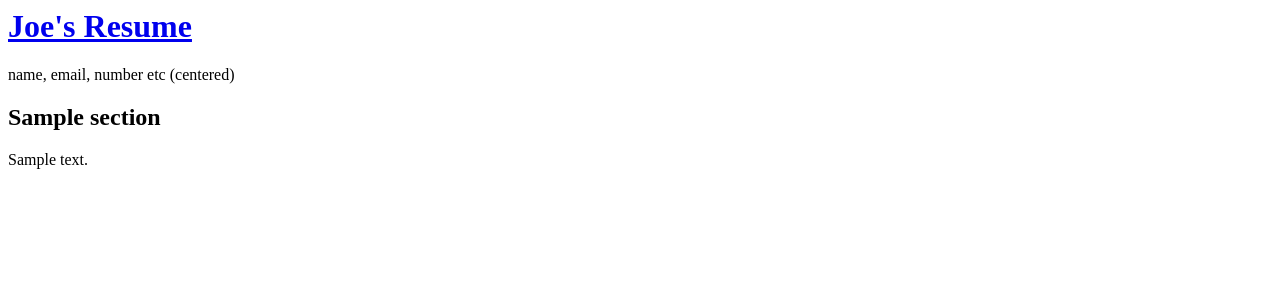
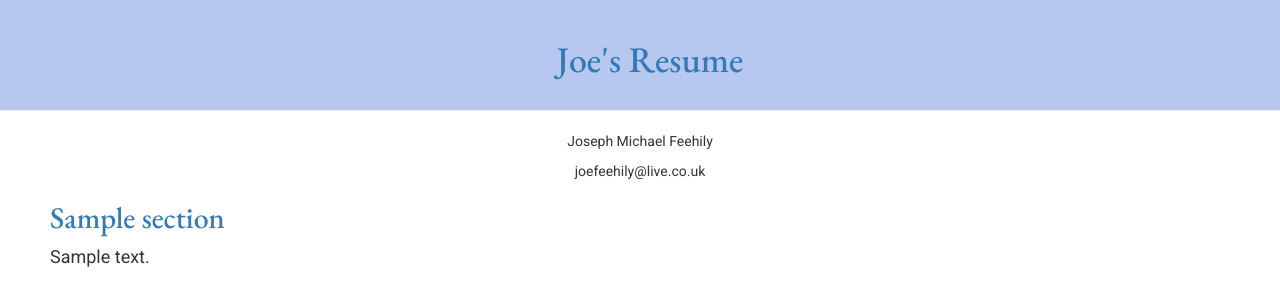
Before and after one commit to JoeFeehily/part2-cv, a Django app: page / in a window 1280 px wide. Shown: the top 306 px of the page. Run offline with Django 3.2, Linux system fonts and the light colour scheme; tables that the repository leaves empty hold one stand-in row (values such as "Sample post"); some libraries are stand-ins or nearby versions.

Commit message:
Created a form to allow edits to components and created html pages to display component details, edit page and relevant changes to views and urls

```diff
--- /dev/null
+++ b/cvsite/static/css/cvsite.css
@@ -0,0 +1,24 @@
+.page-header {
+    /*color: #2A64E8;*/
+    color: #154ED3;
+    background-color: #B6C8F0;
+    margin-top: 0;
+    padding: 20px 20px 20px 40px;
+    text-align: center;
+    font-family: 'EB Garamond';
+}
+
+.details {
+    text-align: center;
+    font-family: 'Roboto';
+}
+
+.list {
+    font-size: large;
+    font-family: 'Roboto';
+    padding-left: 50px;
+}
+
+h1 a, h2 a {
+    font-family: 'EB Garamond'; /*not changing titles*/
+}
--- /dev/null
+++ b/cvsite/templates/component_list.html
@@ -0,0 +1,10 @@
+{% extends 'mainsite.html' %}
+
+{% block content %}
+    {% for component in list %}
+        <div class="list">
+            <h2><a href="{% url 'component_edit' pk=component.pk %}">{{ component.title }}</a></h2>
+            <p>{{component.text|linebreaksbr}}</p>
+        </div>
+    {% endfor %}
+{% endblock %}
--- a/cvsite/templates/mainsite.html
+++ b/cvsite/templates/mainsite.html
@@ -1,19 +1,23 @@
+{% load static %}
 <html>
     <head>
         <title>Joe's Resume</title>
+        <link rel="stylesheet" href="//maxcdn.bootstrapcdn.com/bootstrap/3.2.0/css/bootstrap.min.css">
+        <link rel="stylesheet" href="//maxcdn.bootstrapcdn.com/bootstrap/3.2.0/css/bootstrap-theme.min.css">
+        <link href="https://fonts.googleapis.com/css2?family=EB+Garamond:wght@500;800&family=Roboto&display=swap" rel="stylesheet">  <!--Missing this... type="text/css"-->
+        <link rel="stylesheet" href="{% static 'css/cvsite.css' %}">
     </head>
     <body>
-        <div>
+        <div class="page-header">
             <h1><a href="/">Joe's Resume</a></h1>
         </div>
+        <div class ="details">
+            <p>Joseph Michael Feehily</p>
+            <p>joefeehily@live.co.uk</p>
+        </div>
         <div>
-            <p>name, email, number etc (centered)</p>
+        {% block content %}
+        {% endblock %}
         </div>
-        {% for component in list %}
-            <div>
-                <h2>{{component.title}}</h2>
-                <p>{{component.text|linebreaksbr}}</p>
-            </div>
-        {% endfor %}
     </body>
 </html>
--- a/cvsite/urls.py
+++ b/cvsite/urls.py
@@ -2,5 +2,7 @@ from django.conf.urls import url
 from . import views
 
 urlpatterns = [
-    url('', views.mainsite, name='mainsite'),
+    url('', views.component_list, name='component_list'),
+    url(r'^component/(?P<pk>[0-9]+)/$', views.component_detail, name='component_detail'),
+    url(r'^component/(?P<pk>[0-9]+)/$', views.component_edit, name='component_edit'),
 ]
--- a/cvsite/views.py
+++ b/cvsite/views.py
@@ -1,6 +1,25 @@
 from django.shortcuts import render
 from .models import Section
+from django.shortcuts import render, get_object_or_404
+from .forms import SectionForm
+from django.shortcuts import redirect
 
-def mainsite(request):
+def component_list(request):
     list = Section.objects.order_by('id')
-    return render(request, 'mainsite.html', {'list': list})
+    return render(request, 'component_list.html', {'list': list})
+
+def component_detail(request, pk):
+    component = get_object_or_404(Section, pk=pk)
+    return render(request, 'component_detail.html', {'component': component})
+
+def component_edit(request, pk):
+    component = get_object_or_404(Section, pk=pk)
+    if request.method == "POST":
+        form = SectionForm(request.POST, instance=component)
+        if form.is_valid():
+            component = form.save(commit=False)
+            component.save()
+            return redirect('component_list', pk=component.pk)
+    else:
+        form = SectionForm(instance=component)
+    return render(request, 'component_edit', {'form': form})
```
Also changed, not shown: cvsite/forms.py (added, +9 -0 lines), cvsite/templates/component_detail.html (added, +8 -0 lines), cvsite/templates/component_edit.html (added, +9 -0 lines).
